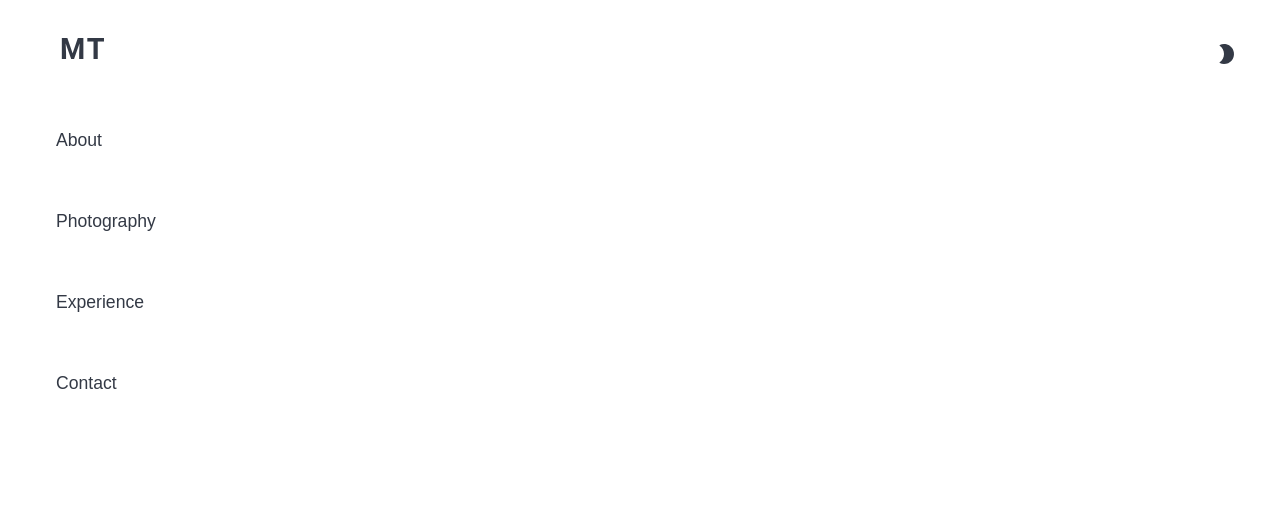
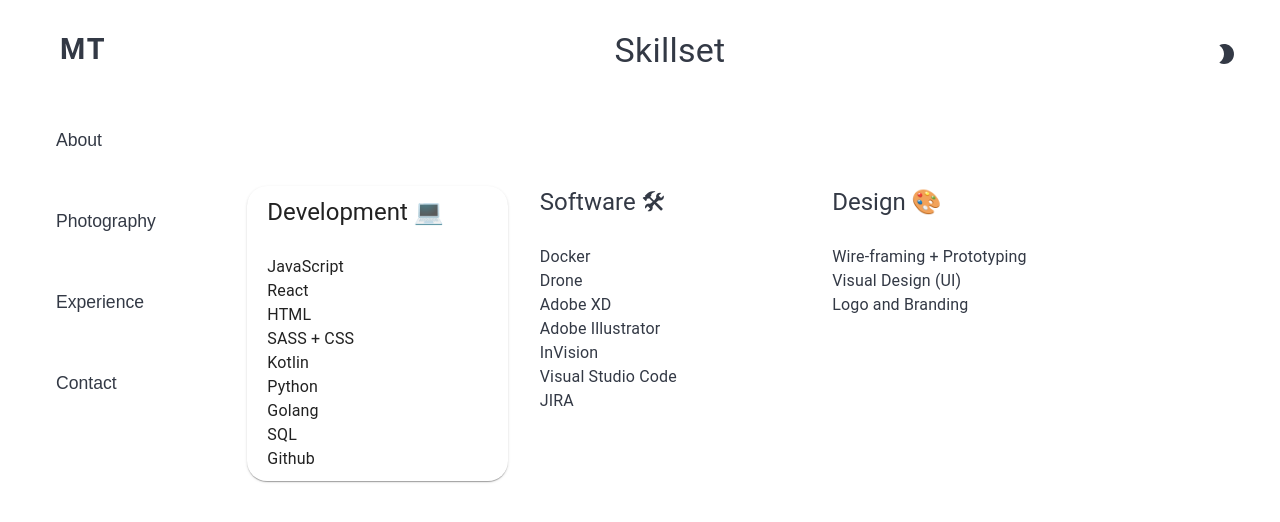
Before and after one commit to manasa884/next-portfolio, a Next.js app: page /experience in a window 1280 px wide. Shown: the top 522 px of the page. Built offline with nearby package versions, Linux system fonts and the light colour scheme.

Commit message:
add lists for experience

```diff
--- a/pages/experience.js
+++ b/pages/experience.js
@@ -1,5 +1,71 @@
+import { Typography, Grid, Card } from '@material-ui/core'
+import Head from 'next/head'
+
 const Experience = () => {
-  return <></>
+  return (
+    <>
+      <Head>
+        <title>Experience - Manasa Tipparam</title>
+        <link rel="icon" href="/favicon.ico" />
+      </Head>
+      <Grid container spacing={4}>
+        <Grid item xs={12} style={{ textAlign: 'center' }}>
+          <Typography variant="h4">Skillset</Typography>
+          <br />
+          <br />
+          <br />
+        </Grid>
+        <Grid item xs={4}>
+          <Card style={{ padding: '10px 20px', borderRadius: '20px' }}>
+            <Typography variant="h5">
+              Development{' '}
+              <span role="img" aria-label="laptop emoji">
+                💻
+              </span>
+            </Typography>
+            <br />
+            <Typography>JavaScript</Typography>
+            <Typography>React</Typography>
+            <Typography>HTML</Typography>
+            <Typography>SASS + CSS</Typography>
+            <Typography>Kotlin</Typography>
+            <Typography>Python</Typography>
+            <Typography>Golang</Typography>
+            <Typography>SQL</Typography>
+            <Typography>Github</Typography>
+          </Card>
+        </Grid>
+        <Grid item xs={4}>
+          <Typography variant="h5">
+            Software{' '}
+            <span role="img" aria-label="laptop emoji">
+              🛠
+            </span>
+          </Typography>
+          <br />
+          <Typography>Docker</Typography>
+          <Typography>Drone</Typography>
+          <Typography>Adobe XD</Typography>
+          <Typography>Adobe Illustrator</Typography>
+          <Typography>InVision</Typography>
+          <Typography>Visual Studio Code</Typography>
+          <Typography>JIRA</Typography>
+        </Grid>
+        <Grid item xs={4}>
+          <Typography variant="h5">
+            Design{' '}
+            <span role="img" aria-label="laptop emoji">
+              🎨
+            </span>
+          </Typography>
+          <br />
+          <Typography>Wire-framing + Prototyping</Typography>
+          <Typography>Visual Design (UI)</Typography>
+          <Typography>Logo and Branding</Typography>
+        </Grid>
+      </Grid>
+    </>
+  )
 }
 
 export default Experience
```
